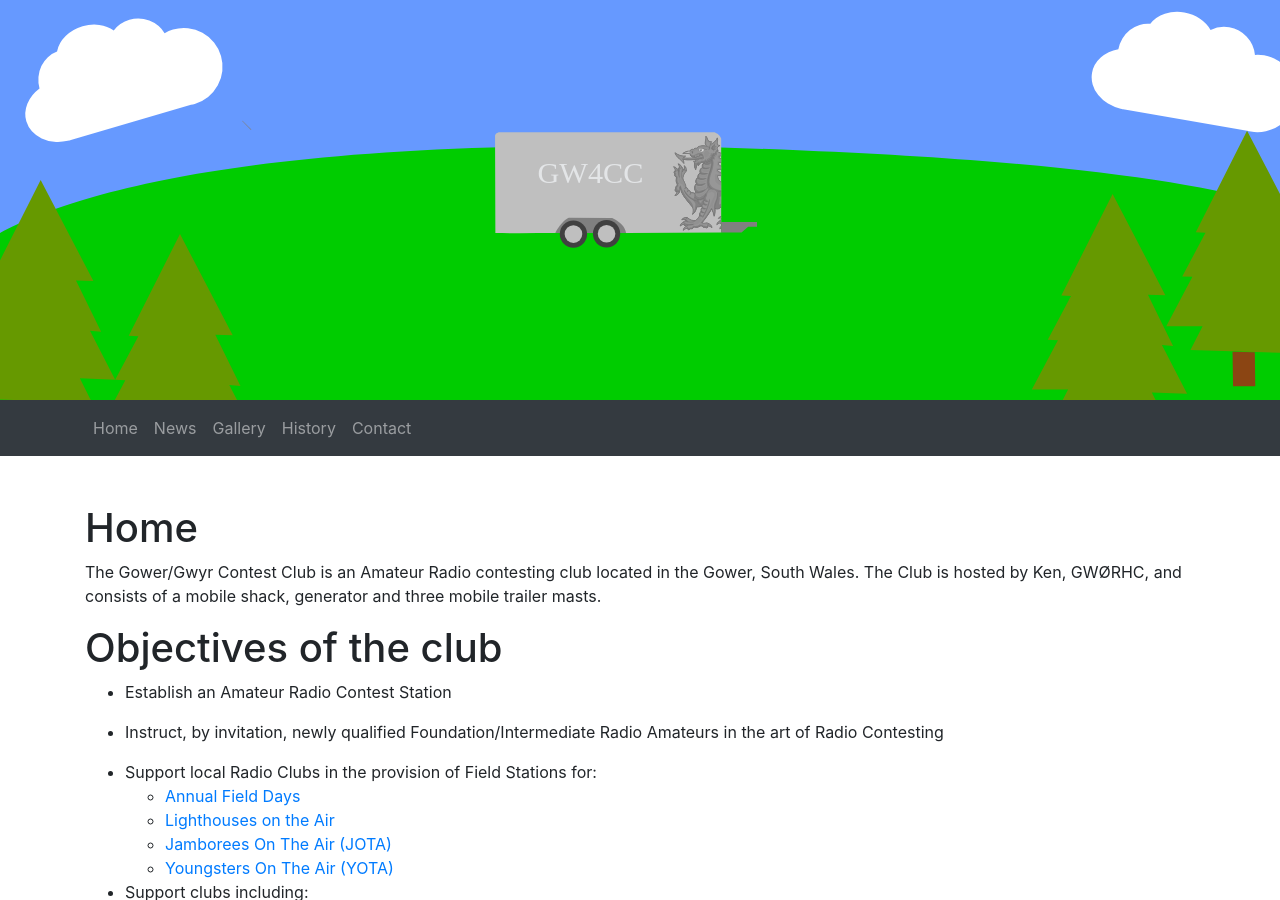
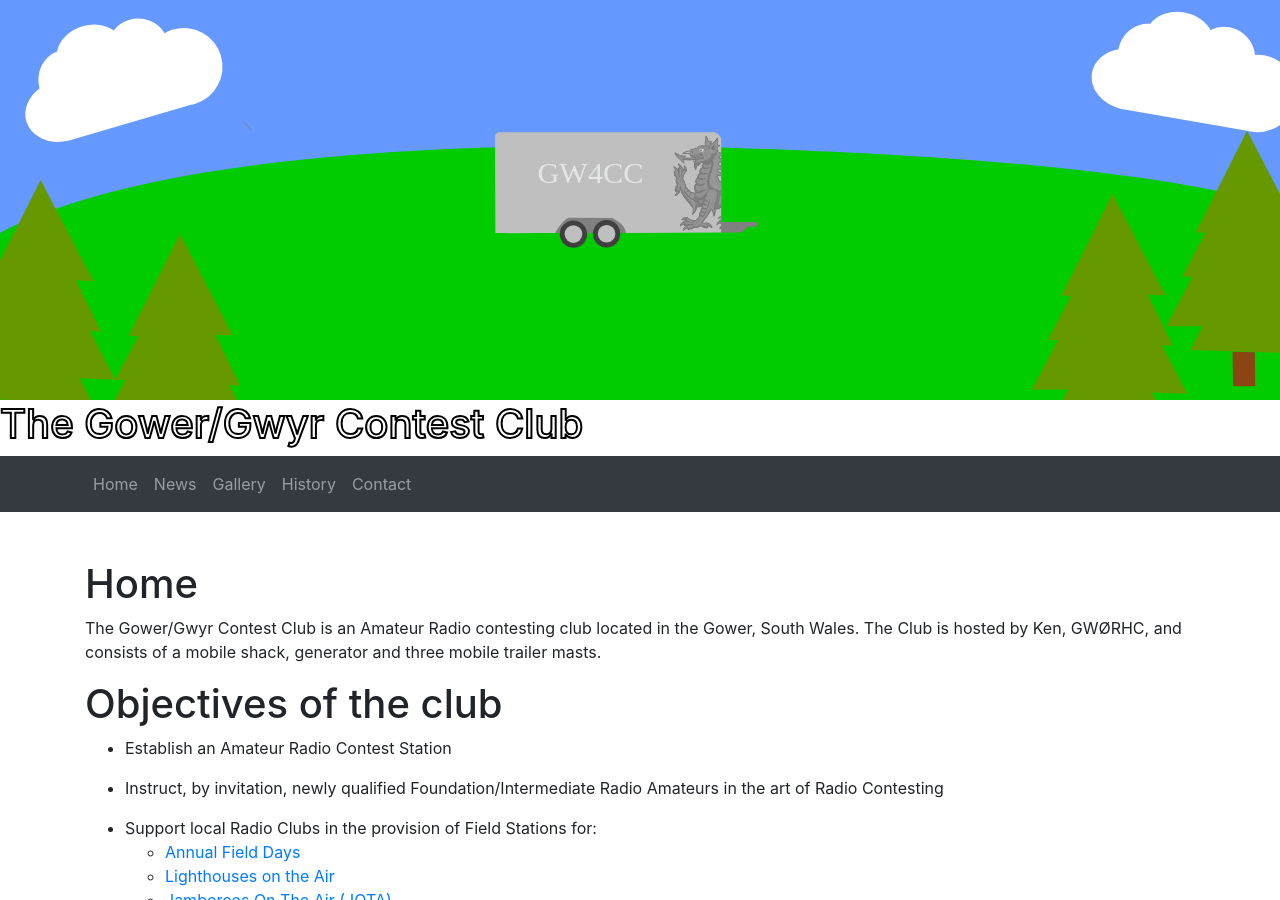
Before and after one commit to pe5er/gw4cc.wales, a Jekyll site: the page built from index.md, in a window 1280 px wide and 900 px high. Built offline with Jekyll 4.4.1, drawn with Linux system fonts in a browser that asks for light colours; our own code applies the rules of GitHub Pages for plain Markdown files.

Commit message:
Update header.html

```diff
--- a/_includes/header.html
+++ b/_includes/header.html
@@ -1,6 +1,7 @@
 <div class="header jumbotron text-center">
 	<h1>
 </div>
+<div class="sitetitle"><h1>The Gower/Gwyr Contest Club</h1></div>
 
 <nav class="navbar navbar-expand-lg navbar-dark navbar-custom">
   <div class="container">
```
